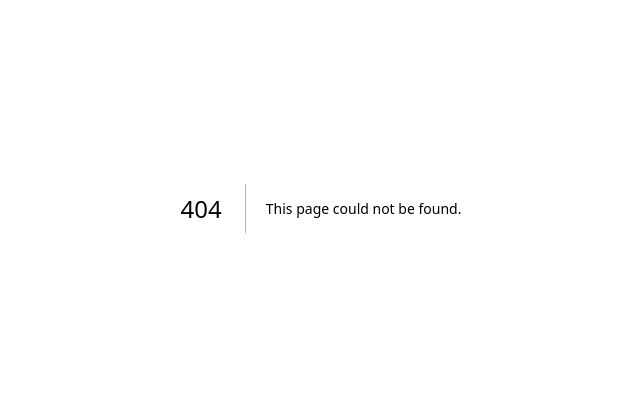
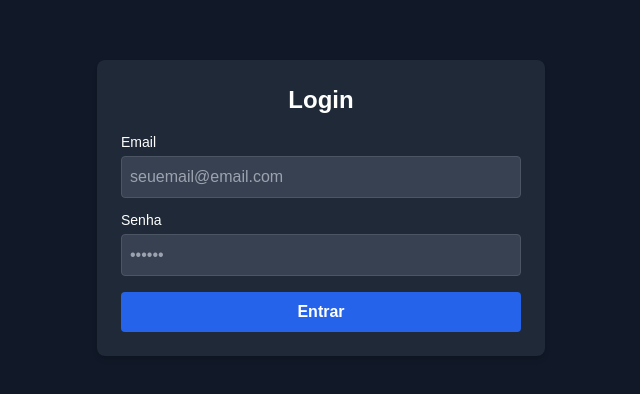
Before and after one commit to BrenoFreitasM/chat-app, a Next.js app: page /login in a window 1280 px wide. Before the commit this address had no page. Shown: the part 192-586 px from the top of the page, without its empty margins (319-959 px from the left). Built offline with nearby package versions, Linux system fonts and the light colour scheme.

Commit message:
first commit

```diff
--- /dev/null
+++ b/app/chat/page.js
@@ -0,0 +1,43 @@
+'use client'
+import { useState } from "react";
+
+export default function Chat() {
+  const [messages, setMessages] = useState([
+    { id: 1, text: "Olá! Tudo bem?", sender: "other" },
+    { id: 2, text: "Oi! Tudo ótimo e você?", sender: "me" },
+  ]);
+  const [input, setInput] = useState("");
+
+  const sendMessage = () => {
+    if (!input.trim()) return;
+    setMessages([...messages, { id: messages.length + 1, text: input, sender: "me" }]);
+    setInput("");
+  };
+
+  return (
+    <div className="flex flex-col h-screen p-4 bg-gray-100">
+      <div className="flex-1 overflow-y-auto bg-white p-4 rounded shadow">
+        {messages.map((msg) => (
+          <div
+            key={msg.id}
+            className={`p-2 my-1 rounded max-w-xs ${msg.sender === "me" ? "bg-blue-500 text-white self-end" : "bg-gray-300 text-black self-start"}`}
+          >
+            {msg.text}
+          </div>
+        ))}
+      </div>
+      <div className="mt-4 flex">
+        <input
+          type="text"
+          value={input}
+          onChange={(e) => setInput(e.target.value)}
+          className="flex-1 p-2 border rounded-l"
+          placeholder="Digite sua mensagem..."
+        />
+        <button onClick={sendMessage} className="bg-blue-500 text-white px-4 rounded-r">
+          Enviar
+        </button>
+      </div>
+    </div>
+  );
+}
--- /dev/null
+++ b/app/login/page.js
@@ -0,0 +1,33 @@
+export default function LoginPage() {
+    return (
+      <div className="flex h-screen items-center justify-center bg-gray-900 text-white">
+        <div className="w-full max-w-md p-6 bg-gray-800 rounded-lg shadow-md">
+          <h2 className="text-2xl font-bold text-center">Login</h2>
+          <form className="mt-4">
+            <div>
+              <label className="block text-sm font-medium">Email</label>
+              <input
+                type="email"
+                className="w-full mt-1 p-2 bg-gray-700 border border-gray-600 rounded focus:outline-none focus:ring-2 focus:ring-blue-500"
+                placeholder="seuemail@email.com"
+              />
+            </div>
+            <div className="mt-3">
+              <label className="block text-sm font-medium">Senha</label>
+              <input
+                type="password"
+                className="w-full mt-1 p-2 bg-gray-700 border border-gray-600 rounded focus:outline-none focus:ring-2 focus:ring-blue-500"
+                placeholder="••••••"
+              />
+            </div>
+            <button
+              type="submit"
+              className="w-full mt-4 bg-blue-600 hover:bg-blue-700 py-2 rounded text-white font-bold transition"
+            >
+              Entrar
+            </button>
+          </form>
+        </div>
+      </div>
+    );
+  }
```
